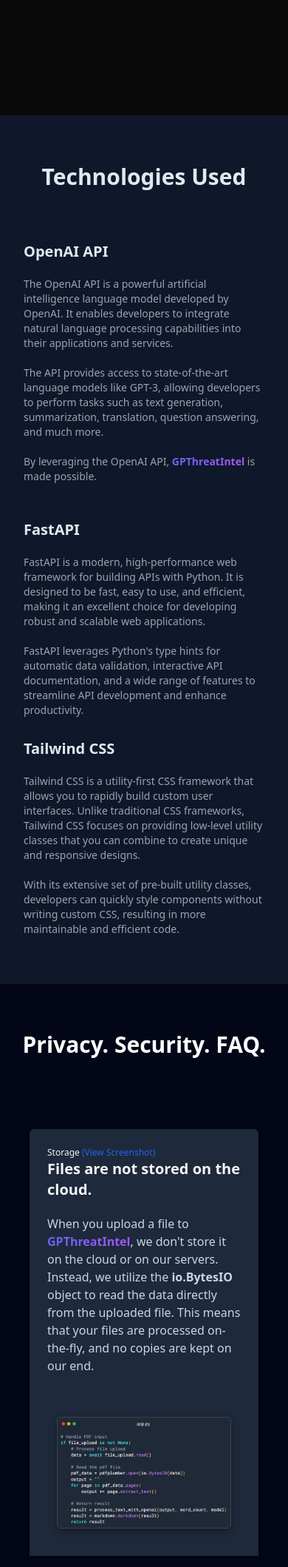
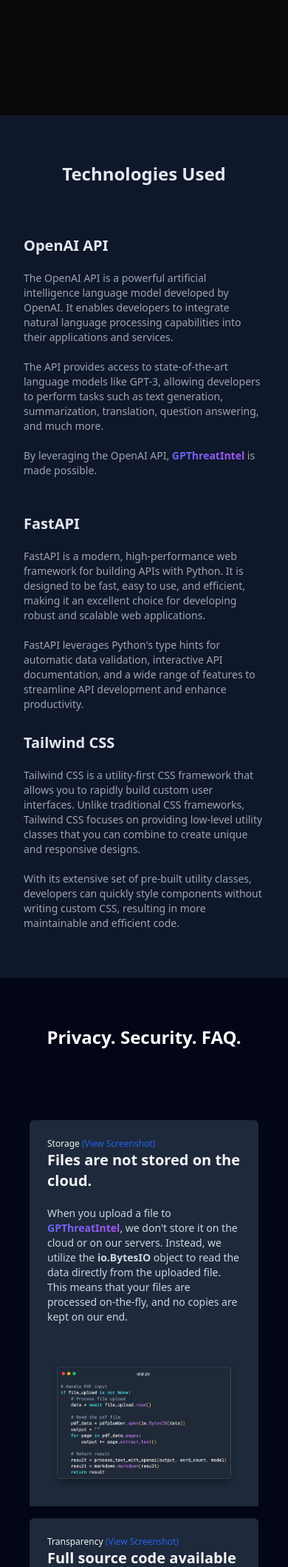
Before and after one commit to nitroz3us/GPThreatIntel-Summarizer, a FastAPI app: page /about in a window 390 px wide. Shown: the part 800-2918 px from the top of the page at 74% size. Run offline with FastAPI, Linux system fonts and the light colour scheme; some libraries are stand-ins or nearby versions.

Commit message:
fixed styling issue on mobile

```diff
--- a/src/templates/about.html
+++ b/src/templates/about.html
@@ -59,7 +59,7 @@
     <section class="py-8 h-screen md:h-fit">
       <div class="fade-in-down flex flex-col justify-center items-center mt-8">
         <h1
-          class="w-full font-bold text-white text-2xl md:text-4xl text-center"
+          class="w-full font-bold text-white text-3xl md:text-4xl text-center"
         >
           How
           <span
@@ -69,7 +69,7 @@
           works
         </h1>
         <span
-          class="text-center text-sm md:text-xl text-white mt-2 font-medium"
+          class="text-center text-base md:text-xl text-white mt-2 font-medium"
         >
           Privacy. Security. FAQ.
         </span>
@@ -119,7 +119,7 @@
     <section class="bg-slate-900 py-8">
       <div class="container max-w-5xl mx-auto m-8">
         <h2
-          class="w-full my-2 text-3xl font-black leading-tight text-center text-slate-200 font-bold md:text-4xl"
+          class="w-full my-2 text-2xl font-black leading-tight text-center text-slate-200 font-bold md:text-4xl"
         >
           Technologies Used
         </h2>
@@ -190,7 +190,7 @@
     </section>
     <section class="bg-slate-950 py-8">
       <h2
-        class="w-full my-2 text-3xl md:text-4xl font-bold text-center text-white mt-8"
+        class="w-full my-2 text-2xl md:text-4xl font-bold text-center text-white mt-8"
       >
         Privacy. Security. FAQ.
       </h2>
@@ -211,7 +211,7 @@
             <div class="w-full font-bold text-xl text-gray-100 px-6">
               Files are not stored on the cloud.
             </div>
-            <p class="text-slate-300 text-base px-6 mb-5 mt-5">
+            <p class="text-slate-300 text-sm md:text-base px-6 mb-5 mt-5">
               When you upload a file to
               <span
                 class="bg-gradient-to-r from-indigo-500 to-purple-500 bg-clip-text text-transparent font-semibold"
@@ -247,7 +247,7 @@
             <div class="w-full font-bold text-xl text-gray-100 px-6">
               Full source code available on GitHub.
             </div>
-            <p class="text-slate-300 text-base px-6 mb-5 mt-5">
+            <p class="text-slate-300 text-sm md:text-base px-6 mb-5 mt-5">
               The project is fully open source, and you can find our code on
               GitHub. We are proudly hosted on Vercel, ensuring a reliable and
               fast user experience. Your trust and satisfaction are our top
```
